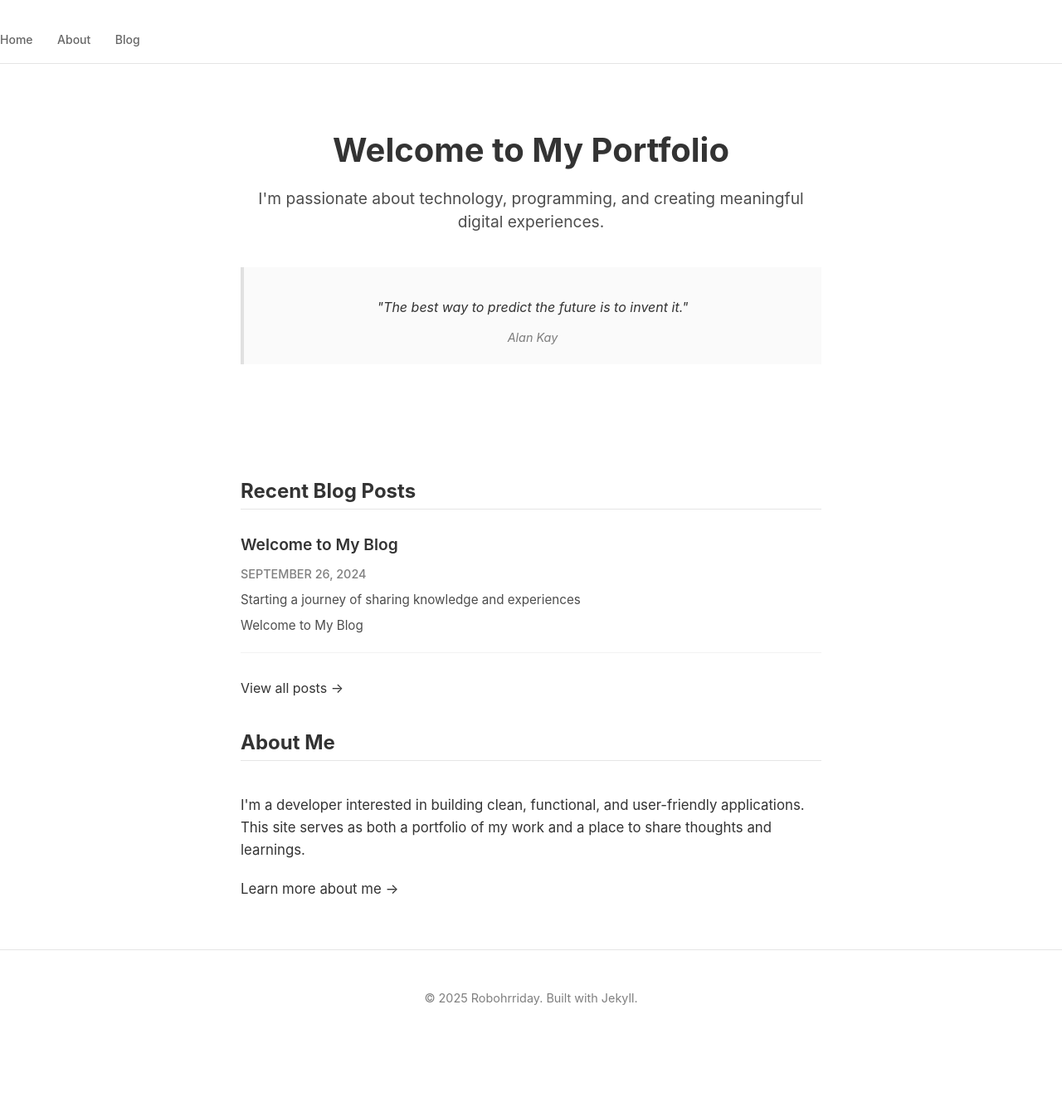
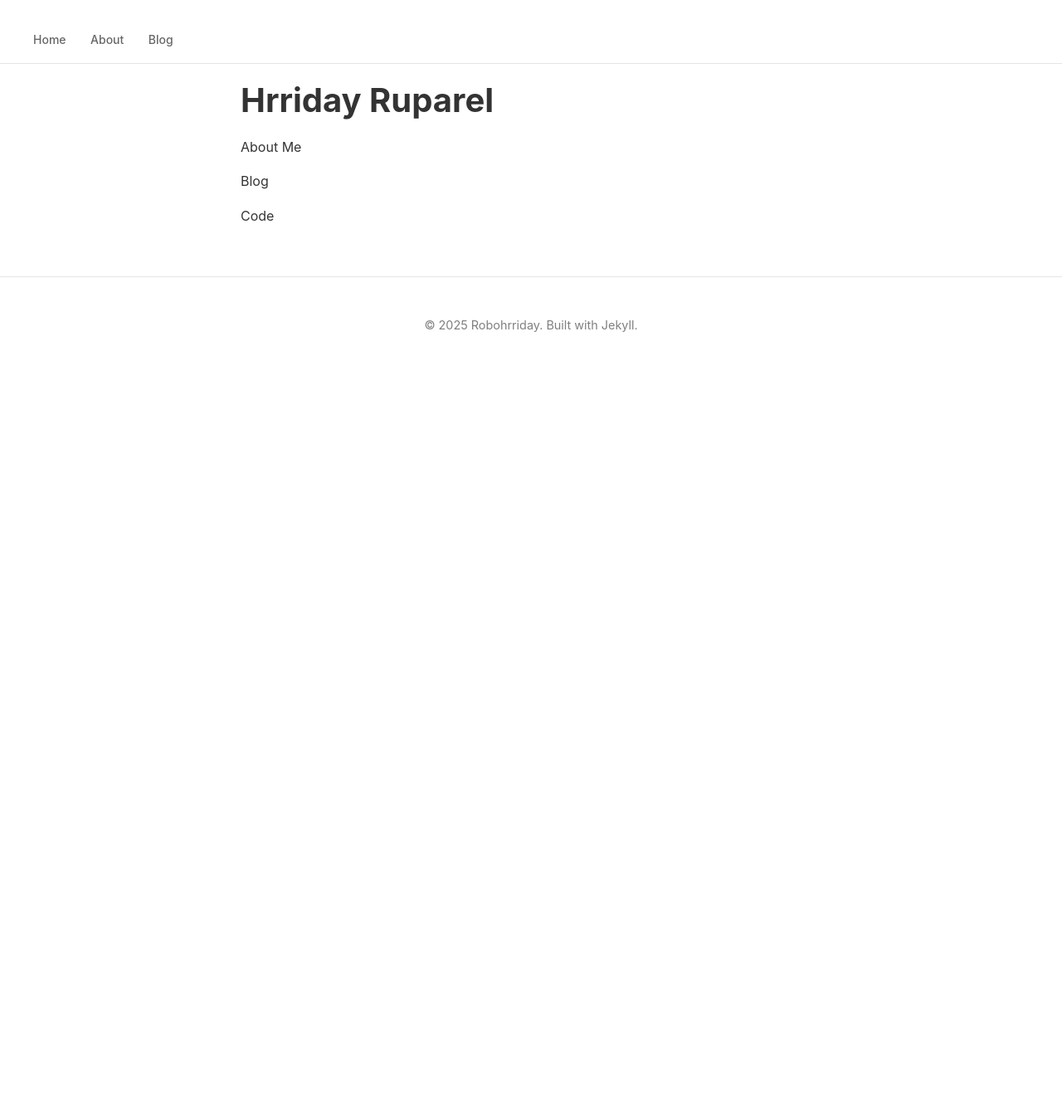
Before and after one commit to Robohrriday/Robohrriday.github.io, a Jekyll site: the page built from index.html, in a window 1280 px wide. Shown: the whole page at 83% size. Built offline with Jekyll 4.4.1, drawn with Linux system fonts in a browser that asks for light colours; after the commit the page ends 900 px from its top, so only the background shows below that.

Commit message:
modified index.html and css

```diff
--- a/css/main.css
+++ b/css/main.css
@@ -62,7 +62,7 @@ h2 {
 /* Navigation */
 .nav {
   margin: 20px 0;
-  padding: 15px 0;
+  padding: 15px 0 15px 40px;
   border-bottom: 1px solid rgba(0, 0, 0, 0.1);
 }
 
--- a/index.html
+++ b/index.html
@@ -4,54 +4,7 @@ title: Home
 description: Personal portfolio and blog
 ---
 
-<div class="hero">
-    <h1>Welcome to My Portfolio</h1>
-
-    <div class="intro">
-        <p>I'm passionate about technology, programming, and creating meaningful digital experiences.</p>
-    </div>
-
-    <div class="quote">
-        <p>"The best way to predict the future is to invent it."</p>
-        <a href="https://en.wikiquote.org/wiki/Alan_Kay" target="_blank">Alan Kay</a>
-    </div>
-</div>
-
-<div class="section">
-    <h2>Recent Blog Posts</h2>
-
-    {% if site.posts.size > 0 %}
-        {% for post in site.posts limit:3 %}
-            <div class="post-row">
-                <div class="post-title">
-                    <a href="{{ post.url }}">{{ post.title }}</a>
-                </div>
-                <div class="post-date">
-                    {{ post.date | date: "%B %d, %Y" }}
-                </div>
-                {% if post.subtitle %}
-                    <div class="post-subtitle">
-                        {{ post.subtitle }}
-                    </div>
-                {% endif %}
-                {% if post.excerpt %}
-                    <div class="post-subtitle">
-                        {{ post.excerpt | strip_html | truncatewords: 30 }}
-                    </div>
-                {% endif %}
-            </div>
-        {% endfor %}
-
-        <p><a href="/blog">View all posts →</a></p>
-    {% else %}
-        <p>No blog posts yet. Check back soon!</p>
-    {% endif %}
-</div>
-
-<div class="section">
-    <h2>About Me</h2>
-    <div class="about">
-        <p>I'm a developer interested in building clean, functional, and user-friendly applications. This site serves as both a portfolio of my work and a place to share thoughts and learnings.</p>
-        <p><a href="/about">Learn more about me →</a></p>
-    </div>
-</div>
+<h1>Hrriday Ruparel</h1>
+<p><a href="/about">About Me</a></p>
+<p><a href="/blog">Blog</a></p>
+<p><a href="https://github.com/Robohrriday">Code</a></p>
```
